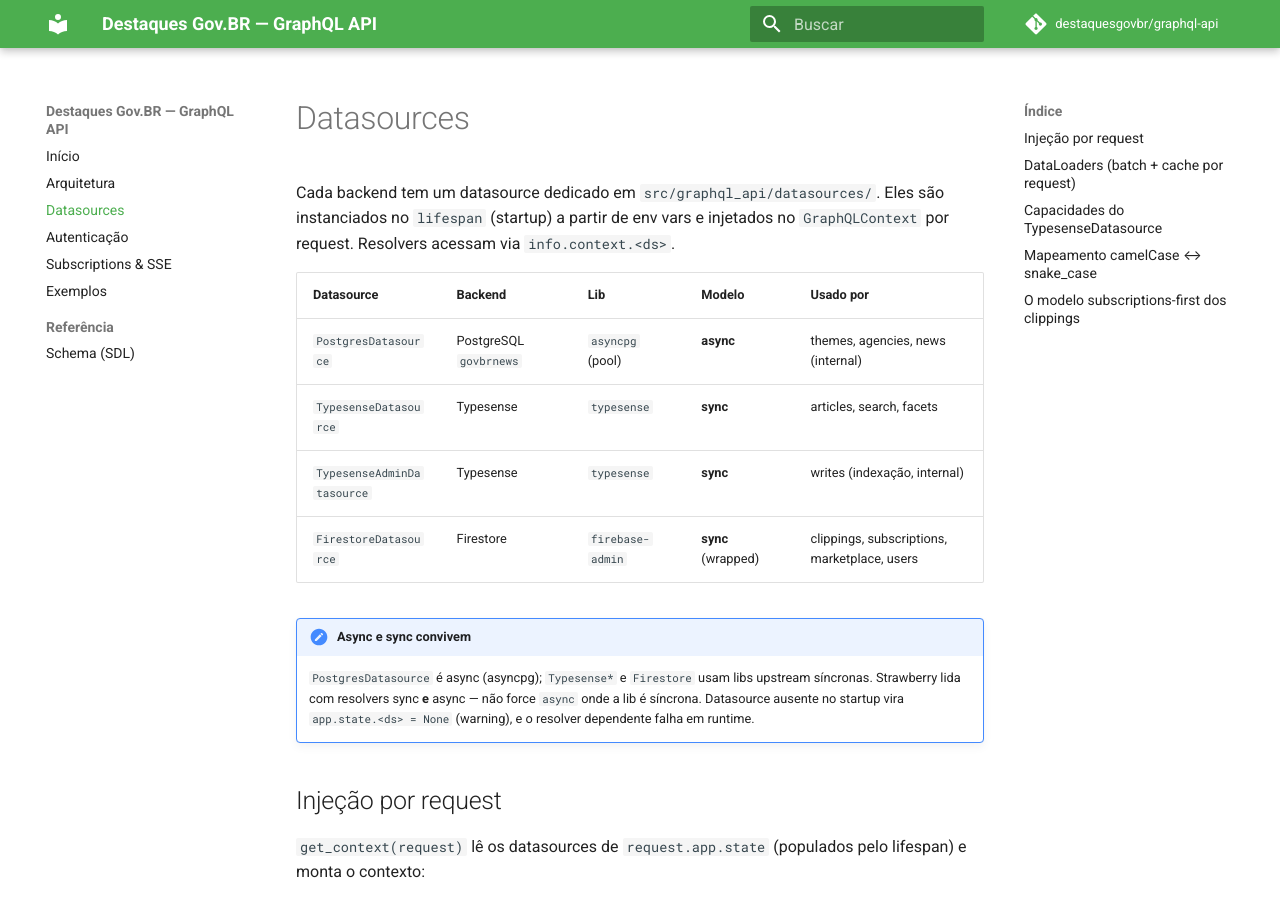
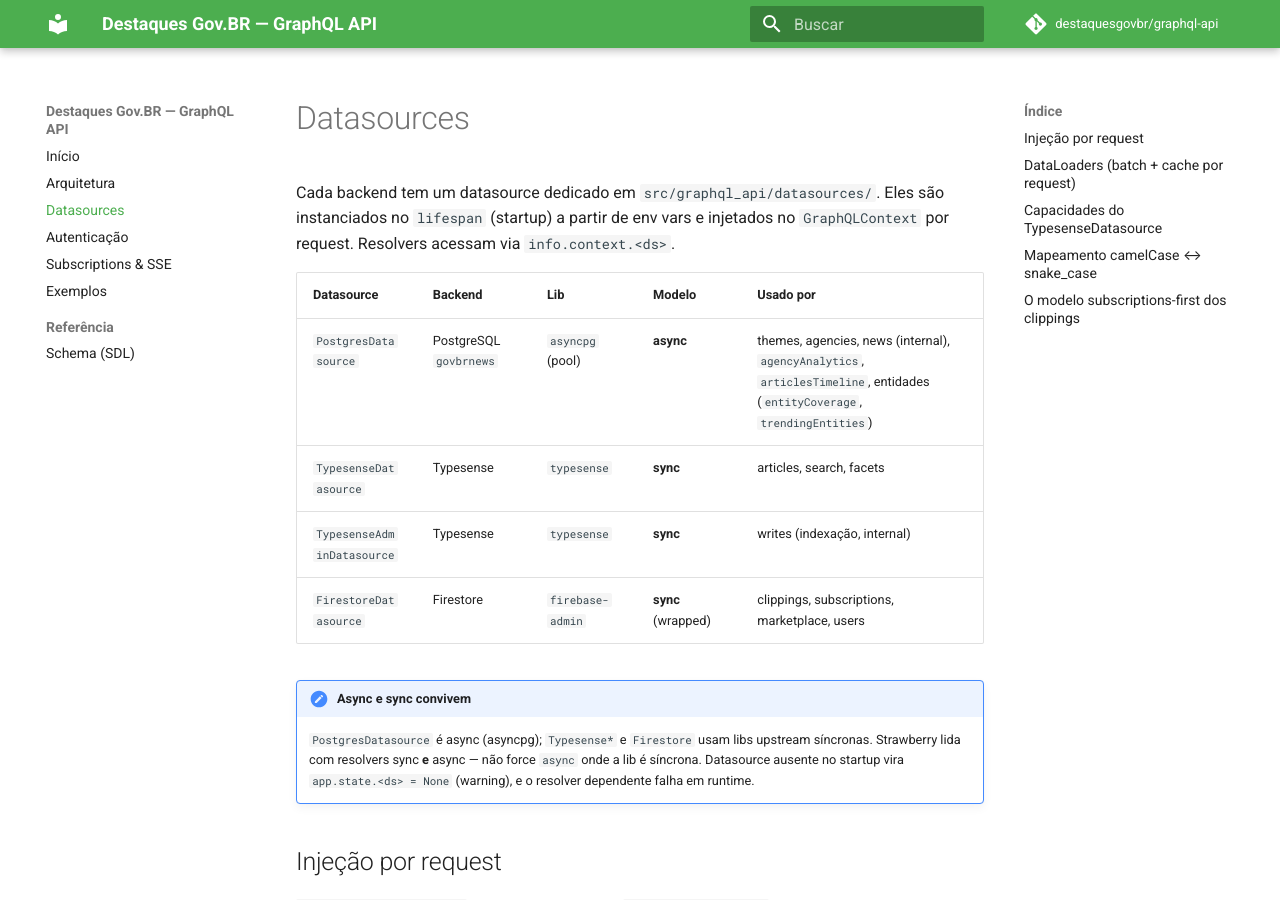
Before and after one commit to destaquesgovbr/graphql-api, an MkDocs documentation site: the page built from docs/datasources.md, in a window 1280 px wide and 900 px high. Built offline with MkDocs 1.6.1 and Material for MkDocs 9.7.7, drawn with Linux system fonts in a browser that asks for light colours; comment, search, counter and statistics services are not loaded.

Commit message:
docs: articlesTimeline em Postgres (dias BRT) e usos do PostgresDatasource
Nota no exemplo de Analytics sobre a semântica da série diária (dias em
America/Sao_Paulo, zeros preenchidos, limite de 366) e tabela de
datasources atualizada com analytics e entidades.

```diff
--- a/docs/datasources.md
+++ b/docs/datasources.md
@@ -6,7 +6,7 @@ são instanciados no `lifespan` (startup) a partir de env vars e injetados no
 
 | Datasource | Backend | Lib | Modelo | Usado por |
 |-----------|---------|-----|--------|-----------|
-| `PostgresDatasource` | PostgreSQL `govbrnews` | `asyncpg` (pool) | **async** | themes, agencies, news (internal) |
+| `PostgresDatasource` | PostgreSQL `govbrnews` | `asyncpg` (pool) | **async** | themes, agencies, news (internal), `agencyAnalytics`, `articlesTimeline`, entidades (`entityCoverage`, `trendingEntities`) |
 | `TypesenseDatasource` | Typesense | `typesense` | **sync** | articles, search, facets |
 | `TypesenseAdminDatasource` | Typesense | `typesense` | **sync** | writes (indexação, internal) |
 | `FirestoreDatasource` | Firestore | `firebase-admin` | **sync** (wrapped) | clippings, subscriptions, marketplace, users |
```
Also changed, not shown: docs/exemplos.md (+6 -0 lines).
